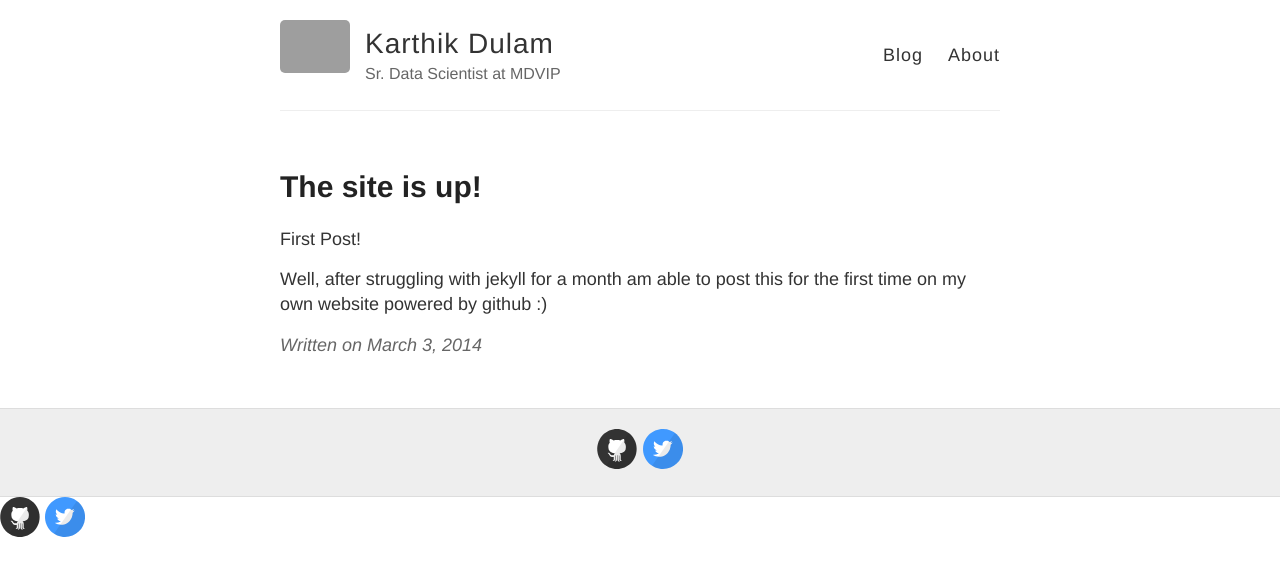
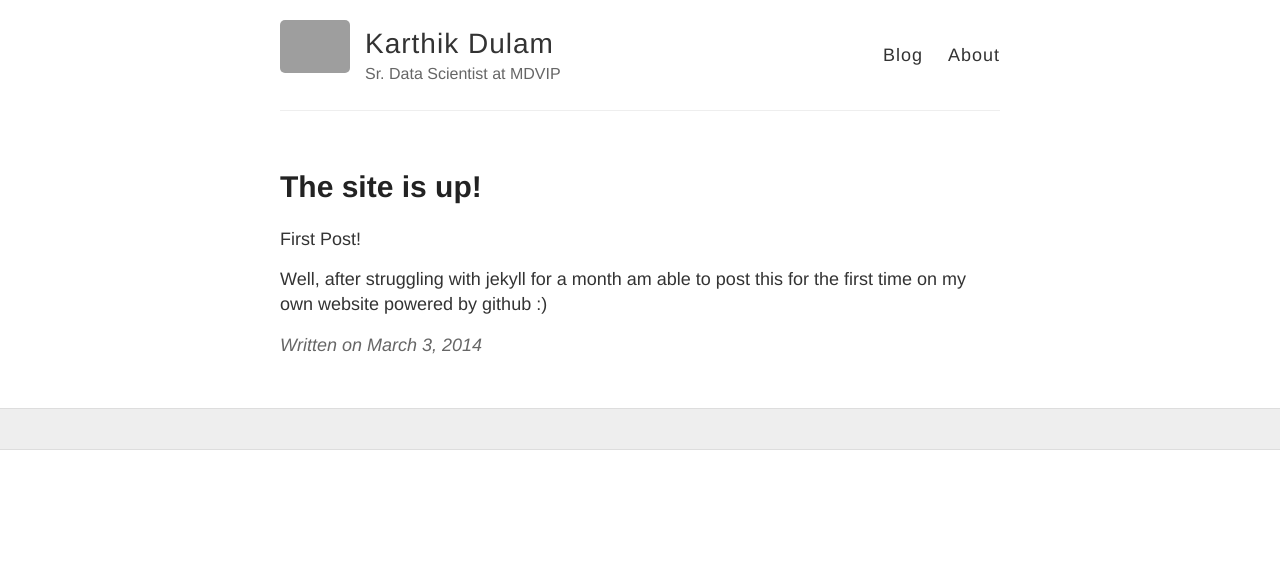
Before and after one commit to kaydee-edb/KarthikDulam.github.io, a Jekyll site: the page built from _posts/2014-3-3-Hello-World.md, in a window 1280 px wide. Shown: the top 576 px of the page. Built offline with Jekyll 4.4.1, drawn with Linux system fonts in a browser that asks for light colours; grey boxes are pictures that could not be loaded.

```diff
--- a/_config.yml
+++ b/_config.yml
@@ -21,12 +21,12 @@ footer-links:
   email:
   facebook:
   flickr:
-  github: karthikdulam/KarthikDulam.github.io
+  github: # karthikdulam/KarthikDulam.github.io
   instagram:
   linkedin:
   pinterest:
   rss: # just type anything here for a working RSS icon
-  twitter: karthikdulam
+  twitter: # karthikdulam
   stackoverflow: # your stackoverflow profile, e.g. "users/50476/bart-kiers"
   youtube: # channel/<your_long_string> or user/<user-name>
   googleplus: # anything in your profile username that comes after plus.google.com/
```
